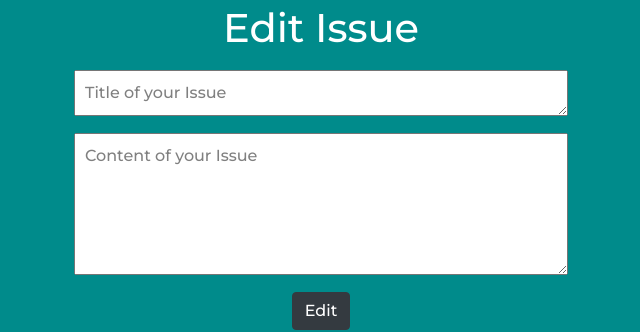
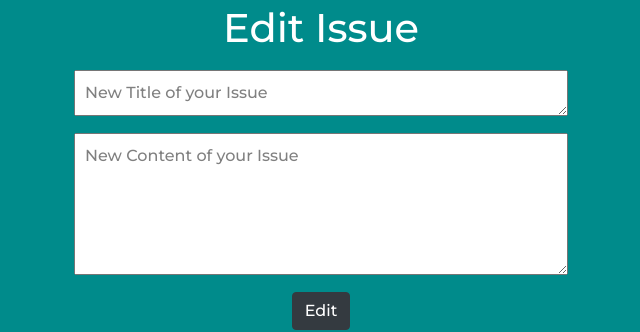
Before and after one commit to karthikeysaxena2507/Github-Issue-Clone, a React (Create React App) app in the folder client/: page /update/1 in a window 1280 px wide. Shown: the part 184-516 px from the top of the page, without its empty margins (319-959 px from the left). Built offline with nearby package versions, Linux system fonts and the light colour scheme; no server answers.

Commit message:
updated edit

```diff
--- a/client/package.json
+++ b/client/package.json
@@ -37,5 +37,6 @@
       "last 1 firefox version",
       "last 1 safari version"
     ]
-  }
+  },
+  "proxy": "http://localhost:5000"
 }
--- a/client/src/components/Edit.jsx
+++ b/client/src/components/Edit.jsx
@@ -1,4 +1,4 @@
-import React, { useEffect, useState } from "react";
+import React, { useState } from "react";
 import axios from "axios";
 import { useParams } from "react-router-dom";
 
@@ -6,18 +6,7 @@ function Edit() {
 
     let { id } = useParams();
 
-    var [title,setTitle] = useState("");
-    var [content,setContent] = useState("");
-
-    useEffect(function() {
-        axios.get("/issues/list/"+id)
-            .then(function(response) {
-                setTitle(response.data.title);
-                setContent(response.data.content);
-        });
-    });
-
-    var [issue,setIssue] = useState({Title:title, Content:content});
+    var [issue,setIssue] = useState({title:"", content:""});
 
     function change(event) {
 
@@ -34,12 +23,7 @@ function Edit() {
 
     function editIssue() {
 
-        const newissue = {
-            title: issue.Title,
-            content: issue.Content
-        }
-
-        axios.post("/issues/update/"+id, newissue)
+        axios.post("/issues/update/"+id,issue)
             .then(function(response) {
                 console.log("post updated");
             });
@@ -55,9 +39,9 @@ function Edit() {
     <div>
         <textarea
             name="title"
-            value={issue.title}
+            value={issue.Title}
             className="margin"
-            placeholder="Title of your Issue"
+            placeholder="New Title of your Issue"
             rows="1"
             cols="50"
             onChange={change}
@@ -67,9 +51,9 @@ function Edit() {
      <div>
         <textarea
             name="content"
-            value={issue.content}
+            value={issue.Content}
             className="margin"
-            placeholder="Content of your Issue"
+            placeholder="New Content of your Issue"
             rows="5"
             cols="50"
             onChange={change}
```
Also changed, not shown: 1 other file (tests, documents, lock files or other folders).
